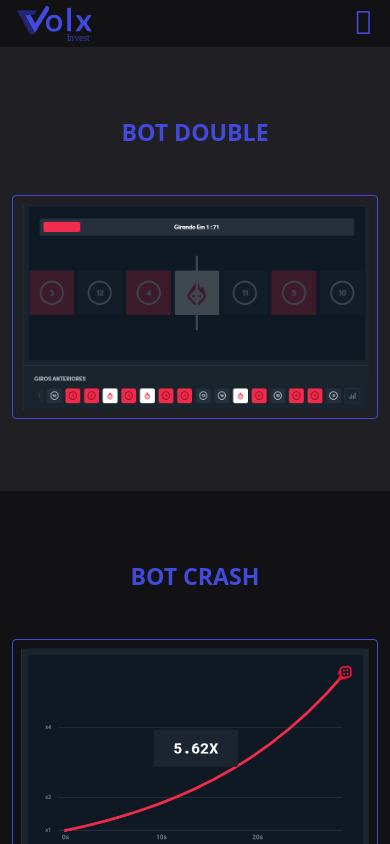
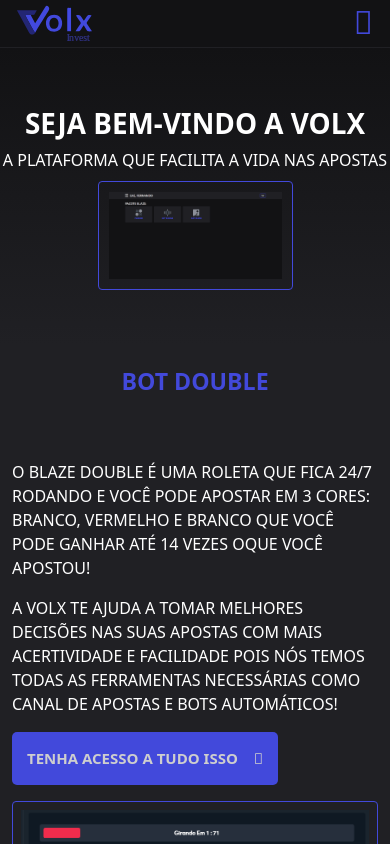
Before and after one commit to NOX-0202/volx_platform, a Next.js app: page / in a window 390 px wide. Built offline with nearby package versions, Linux system fonts and the light colour scheme.

Commit message:
index prepared

```diff
--- a/src/pages/auth/login.jsx
+++ b/src/pages/auth/login.jsx
@@ -70,7 +70,7 @@
               <a href="/recuperar" className="text-volx text-decoration-none fw-bold text-center">Esquecei a senha</a>
               {error_message && <p className="alert alert-danger">{error_message}</p>}
               <button className="btn btn-volx d-flex flex-row justify-content-center align-items-center gap-2" style={{ height: 45 }}>ENVIAR {loading && <Spinner className={"text-white fa-xs m-0 p-0"} />} </button>
-              <p className="text-center text-white fw-bold">Não tem uma conta? <span className="text-volx fw-bold"> Cadastre-se </span></p>
+              <p className="text-center text-white fw-bold">Não tem uma conta? <a href="/auth/registrar" className="text-volx fw-bold"> Cadastre-se </a></p>
             </form>
           </div>
         </div>
--- a/src/pages/index.jsx
+++ b/src/pages/index.jsx
@@ -27,21 +27,25 @@
                             <ul className="dropdown-menu  drop-desktop mt-4 p-2 border-white w-100" aria-labelledby="dropdownMenuLink">
                                 <div className="d-flex flex-row justify-content-around">
                                     <li>
-                                        <a className="dropdown-item-custom text-decoration-none" href="#">
+                                        <a className="dropdown-item-custom text-decoration-none" href="#bot_double">
                                             <img src="/assets/blaze_icons/double.svg" width={50} />
                                             <p className='mt-3 text-muted'>BOT Double</p>
                                         </a>
                                     </li>
-                                    <li>
-                                        <a className="dropdown-item-custom text-decoration-none" href="#">
+                                    <a className="dropdown-item-custom text-decoration-none" href="#bot_crash">
+                                        <li>
                                             <img src="/assets/blaze_icons/crash.svg" width={50} />
                                             <p className='mt-3 text-muted'>BOT Crash</p>
-                                        </a>
-                                    </li>
+                                        </li>
+                                    </a>
                                 </div>
                             </ul>
                         </li>
-                        <li className='navbar-item-custom'>Sobre</li>
+                        <a href='#about' className='text-decoration-none' style={{ color: "rgb(108,117,125)" }}>
+                            <li className='navbar-item-custom'>
+                                Sobre
+                            </li>
+                        </a>
                         <li className='navbar-item-custom'>Contato</li>
                     </ul>
                 </nav>
@@ -63,20 +67,24 @@
                         <spam className="dropdown-toggle" data-bs-toggle="dropdown" id="dropdownMenuLink">Produtos</spam>
                         <ul className="dropdown-menu main_header mt-4 p-2 border-white w-100" aria-labelledby="dropdownMenuLink">
                             <li>
-                                <a className="dropdown-item-custom text-decoration-none" href="#">
+                                <a className="dropdown-item-custom text-decoration-none" href="#bot_double">
                                     <img src="/assets/blaze_icons/double.svg" width={50} />
                                     <p className='mt-3 text-muted'>BOT Double</p>
                                 </a>
                             </li>
                             <li>
-                                <a className="dropdown-item-custom text-decoration-none" href="#">
+                                <a className="dropdown-item-custom text-decoration-none" href="#bot_crash">
                                     <img src="/assets/blaze_icons/crash.svg" width={50} />
                                     <p className='mt-3 text-muted'>BOT Crash</p>
                                 </a>
                             </li>
                         </ul>
                     </li>
-                    <li>Sobre</li>
+                    <a href='#about' className='text-decoration-none' style={{ color: "rgb(108,117,125)" }}>
+                        <li>
+                            Sobre
+                        </li>
+                    </a>
                     <li>Contato</li>
                 </ul>
                 <div className="d-flex flex-row align-items-center justify-content-between">
@@ -89,12 +97,29 @@
                 </div>
             </nav>
         </header>
-
-        <section className="bg-gray py-5">
+        <section className='main_section d-flex flex-column justify-content-center align-items-center position-relative'>
+            <h1 className='text-white fw-bolder'>Seja bem-vindo a VOLX</h1>
+            <p className='text-white'>A plataforma que facilita a vida nas apostas</p>
+            <div style={{ border: "1px solid #4249db", width: "50%", top: "45%", padding: 10 }} className="position-absolute rounded">
+                <img src="/assets/dash.png" className='img-fluid' />
+            </div>
+        </section>
+        <a name="bot_double" />
+        <section className="bg-gray pb-5">
             <h1 className='h3 text-volx text-center p-4'>Bot Double</h1>
             <div className="container">
-                <div className="row my-4">
-                    <div className="col-md-6 d-flex flex-row align-items-center justify-content-center">
+                <div className="row my-4 g-3">
+                    <div className="col-md-6 d-flex flex-column justify-content-center">
+                        <p className='text-white'>O Blaze double é uma roleta que fica 24/7 rodando e você pode apostar em 3 cores: branco, vermelho e branco que você pode ganhar até 14 vezes oque você apostou!</p>
+                        <p className='text-white'>A volx te ajuda a tomar melhores decisões nas suas apostas com mais acertividade e facilidade pois nós temos todas as ferramentas necessárias como canal de apostas e bots automáticos!</p>
+                        <a href='/auth/registrar' className='text-decoration-none'>
+                            <button className='btn-volx d-flex flex-row gap-3 text-uppercase'>
+                                Tenha acesso a tudo isso
+                                <div>
+                                    <i className="pl-4 fal fa-arrow-right"></i>
+                                </div>
+                            </button>
+                        </a>
                     </div>
                     <div className="col-md-6 d-flex flex-row align-items-center justify-content-center">
                         <div className="p-2 rounded" style={{ border: "1px solid #4249db", width: "490px" }}>
@@ -104,22 +129,39 @@
                 </div>
             </div>
         </section>
+        <a name="bot_crash" />
         <section className="bg-volx py-5">
             <h1 className='h3 text-volx text-center p-4'>Bot Crash</h1>
             <div className="container">
-                <div className="row my-4">
+                <div className="row my-4 g-3">
                     <div className="col-md-6 d-flex flex-row align-items-center justify-content-center">
                         <div className="p-2 rounded" style={{ border: "1px solid #4249db", width: "520px" }}>
                             <img src="/assets/blaze_crash_panel.png" className='img-fluid' />
                         </div>
                     </div>
-                    <div className="col-md-6 d-flex flex-row align-items-center justify-content-center">
+                    <div className="col-md-6 d-flex flex-column justify-content-center">
+                        <p className='text-white'>O Blaze crash é um Gráfico que vai subindo sem parar mas a qualquer momento ele pode quebrar e todas as apostas que não foram retiradas antes de quebrar vão ser perdidas!</p>
+                        <p className='text-white'>A volx te ajuda a tomar melhores decisões nas suas apostas com mais acertividade e facilidade pois nós temos todas as ferramentas necessárias como canal de apostas e bots automáticos!</p>
+                        <a href='/auth/registrar' className='text-decoration-none'>
+                            <button className='btn-volx d-flex flex-row gap-3 text-uppercase'>
+                                Tenha acesso a tudo isso
+                                <div>
+                                    <i className="pl-4 fal fa-arrow-right"></i>
+                                </div>
+                            </button>
+                        </a>
                     </div>
                 </div>
             </div>
         </section>
+        <a name='about' />
         <section className="bg-gray py-5">
             <h1 className='h3 text-volx text-center p-4'>Sobre a Volx</h1>
+            <div className="container">
+                <p className='text-white text-center mx-5'>
+                    A Volx é uma plataforma que ajuda apostadores online e tem como objetivo facilitar a vida dos jogadores e ajudar a ganhar dinheiro com menos risco e com rapidez.
+                </p>
+            </div>
         </section>
         <section className="bg-volx pb-4">
             <h1 className='text-volx text-center h3 py-4'>Algumas das nossas funcionalidades!</h1>
--- a/styles/index.css
+++ b/styles/index.css
@@ -1,6 +1,7 @@
 .main_header {
     background-color: #121214;
     padding: 5PX;
+    border-bottom: 1px solid rgb(32, 32, 36);
 }
 
 .navbar-item-custom {
@@ -29,6 +30,20 @@
     background-color: rgb(32, 32, 36);
     border-radius: 5px;
     color: #cecece;
+}
+
+.btn-volx {
+    background-color: #4249db;
+    color: #cecece;
+    border-radius: 5px;
+    padding: 15px;
+    font-size: 15px;
+    font-weight: bold;
+}
+
+.main_section {
+    padding: 15% 0 40% 0;
+    background: linear-gradient(#121214, rgb(32, 32, 36));
 }
 
 .signup-btn:hover {
```
Also changed, not shown: public/assets/dash.png (added), 1 other file (tests, documents, lock files or other folders).
